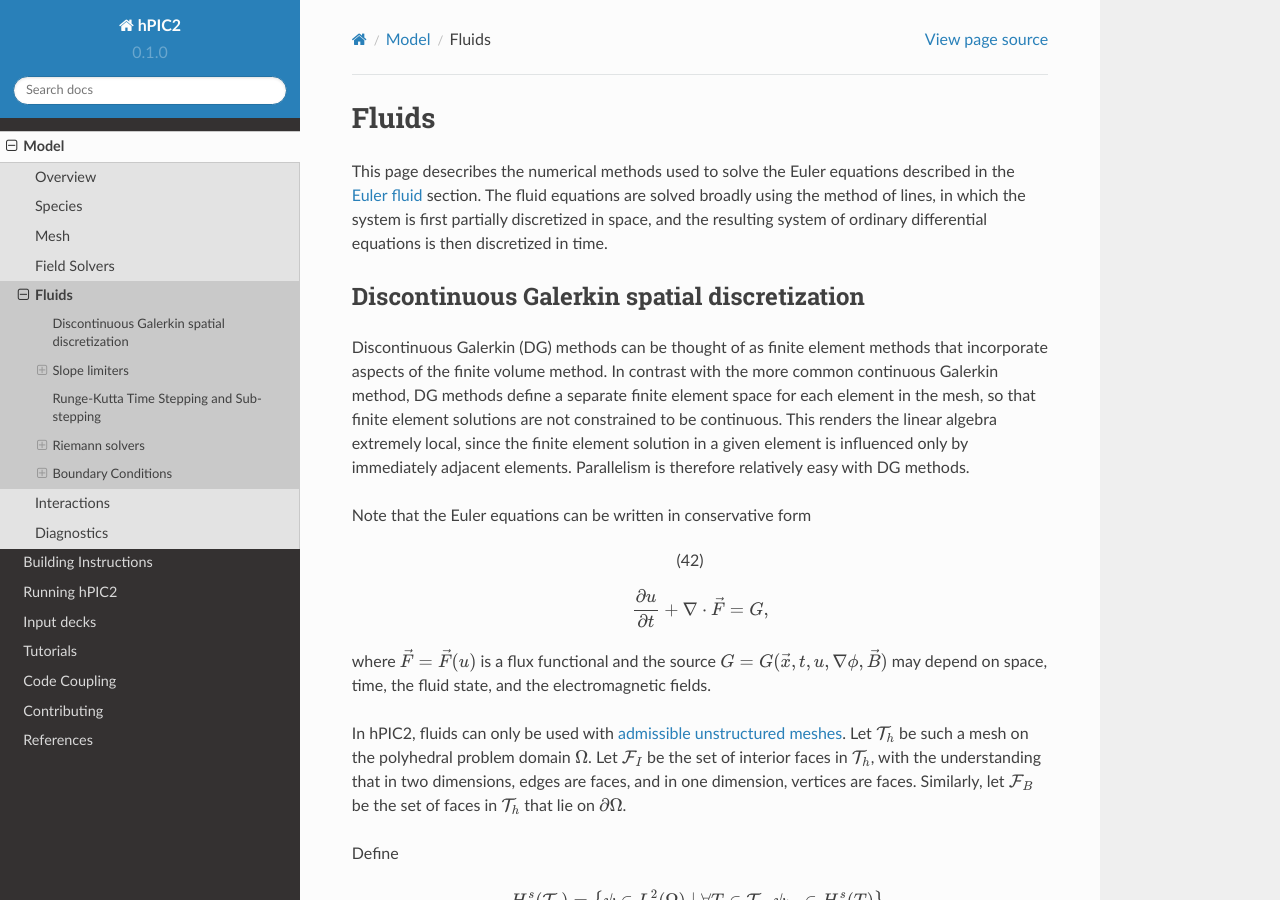
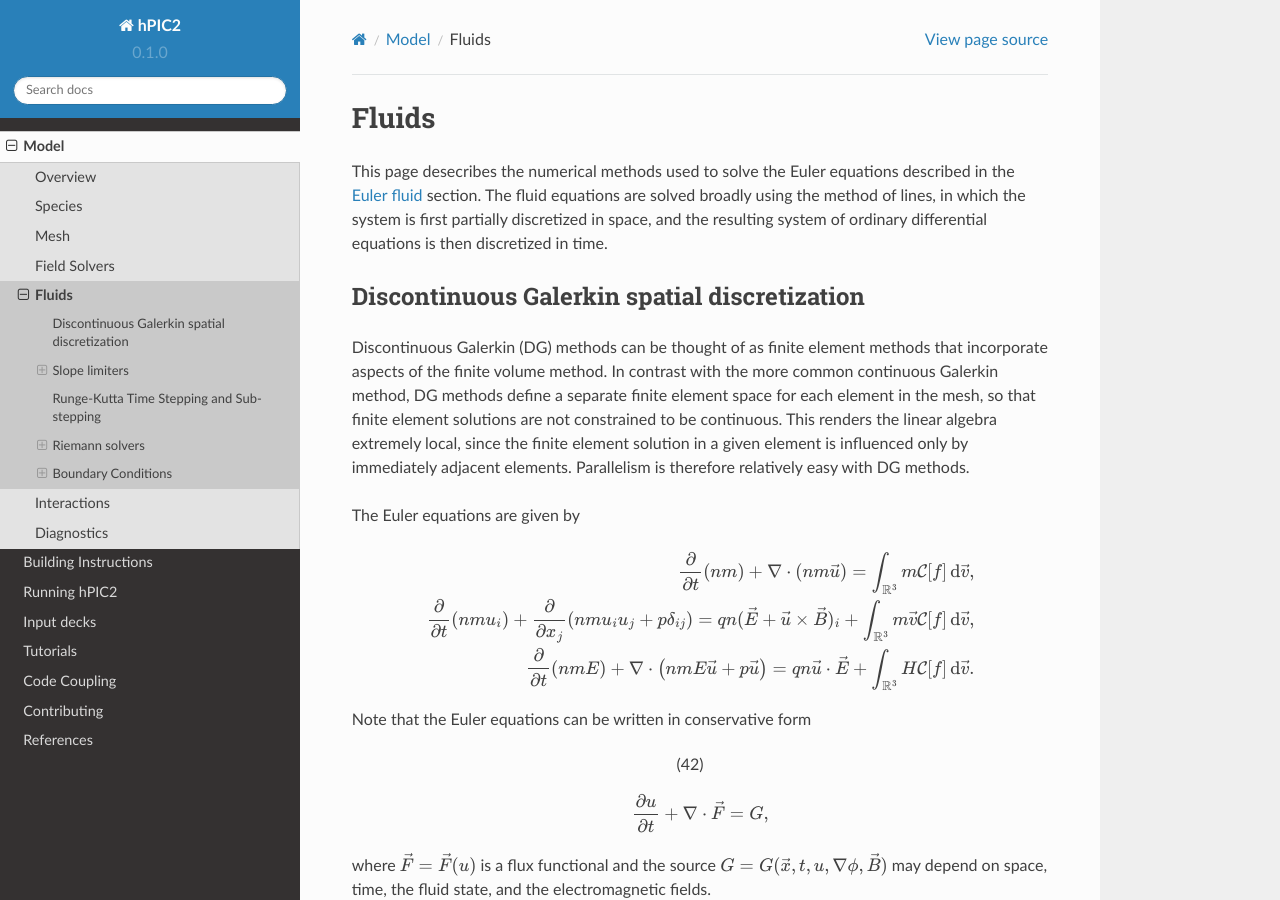
Before and after one commit to lcpp-org/hpic2doc, a Sphinx documentation site: the page built from docs/source/fluids.rst, in a window 1280 px wide and 900 px high. Built offline with Sphinx 7.4.7 and the Read the Docs theme 2.0.0, drawn with Linux system fonts in a browser that asks for light colours; cross-references to code outside the pages are shown as plain code.

Commit message:
Add Euler equations to fluids

```diff
--- a/docs/source/fluids.rst
+++ b/docs/source/fluids.rst
@@ -21,6 +21,16 @@ This renders the linear algebra extremely local,
 since the finite element solution in a given element is influenced
 only by immediately adjacent elements.
 Parallelism is therefore relatively easy with DG methods.
+
+The Euler equations are given by
+
+.. math::
+
+    \frac{\partial}{\partial t} (nm) + \nabla \cdot (n m \vec{u}) = \int_{\mathbb{R}^3} m \mathcal{C}[f] \, \mathrm{d} \vec{v},
+
+    \frac{\partial}{\partial t} (nmu_i) + \frac{\partial}{\partial x_j} \left( n m u_i u_j + p \delta_{ij} \right) = q n (\vec{E} + \vec{u} \times \vec{B})_i + \int_{\mathbb{R}^3} m \vec{v} \mathcal{C}[f] \, \mathrm{d} \vec{v},
+
+    \frac{\partial}{\partial t} (nmE) + \nabla \cdot \left(nmE \vec{u} + p \vec{u} \right) = q n \vec{u} \cdot \vec{E} + \int_{\mathbb{R}^3} H \mathcal{C}[f] \, \mathrm{d} \vec{v}.
 
 Note that the Euler equations can be written in conservative form
 
```
